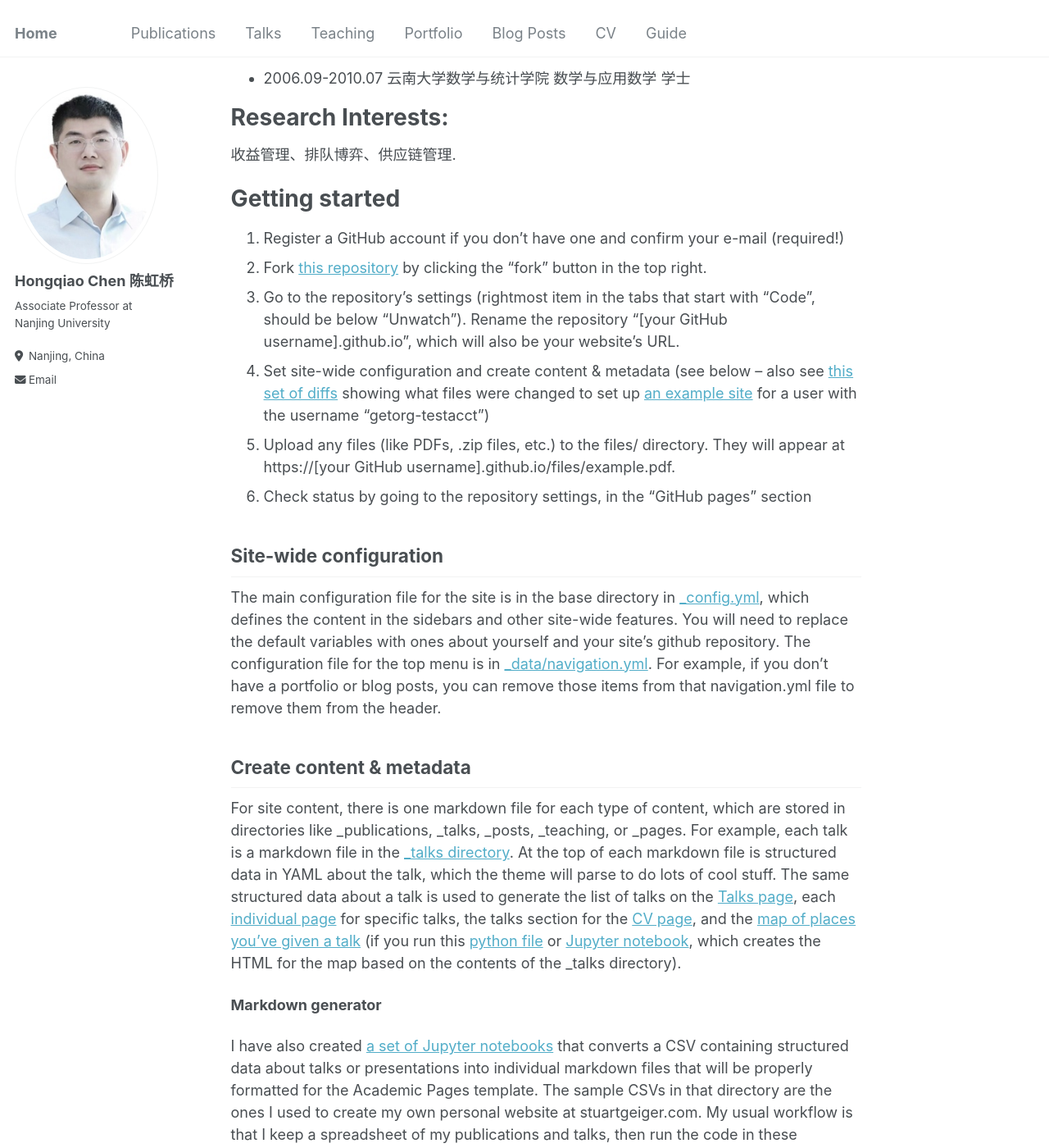
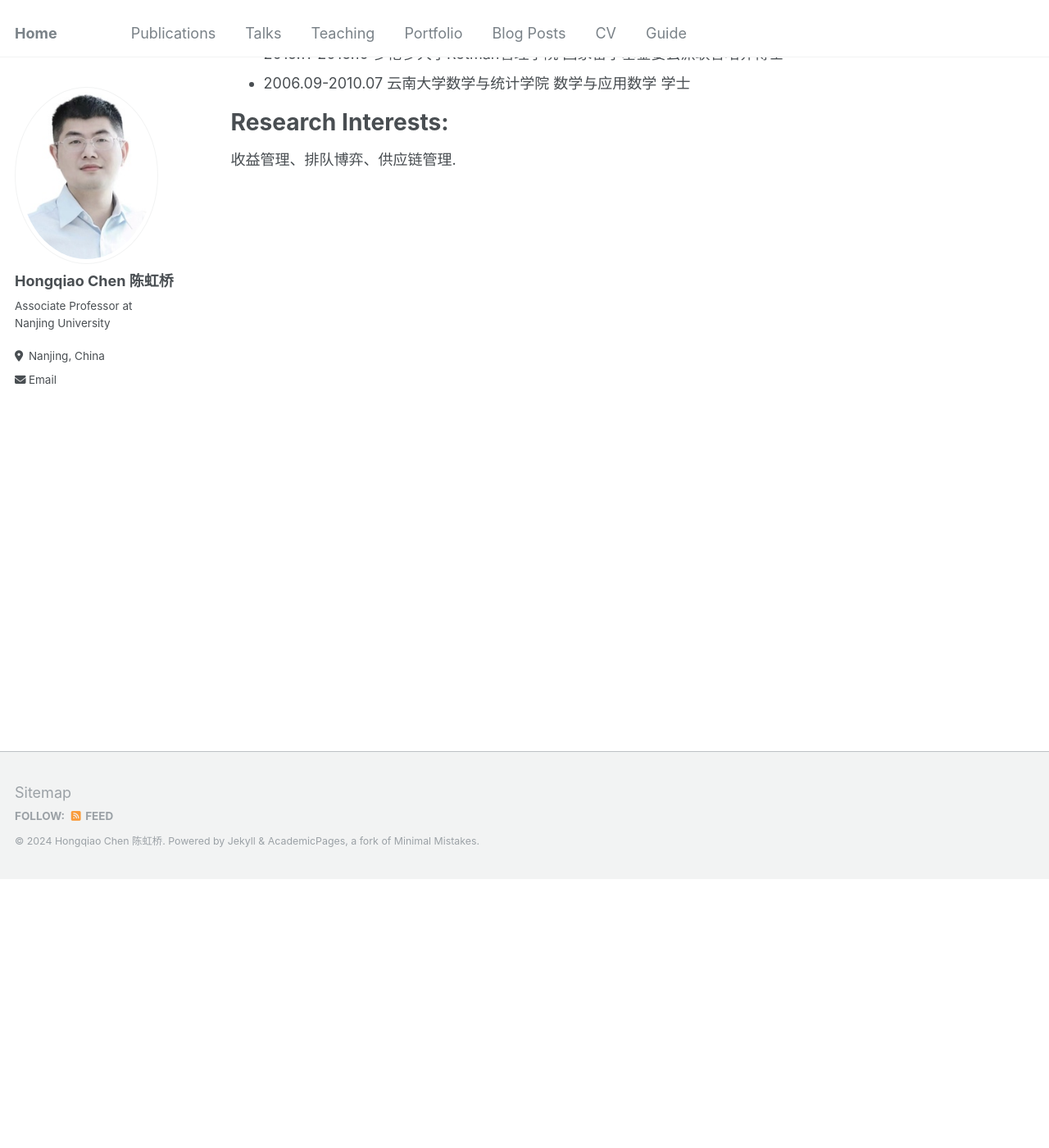
Before and after one commit to chq2024/chq2024.github.io, a Jekyll site: the page built from _pages/about.md, in a window 1280 px wide and 1400 px high, scrolled down 328 px. Shown: the whole window at 82% size. Built offline with Jekyll 4.4.1, drawn with Linux system fonts in a browser that asks for light colours; our own code applies the rules of GitHub Pages for plain Markdown files; some of the changed text lies outside the part shown.

Commit message:
Update about.md

```diff
--- a/_pages/about.md
+++ b/_pages/about.md
@@ -1,11 +1,13 @@
 ---
 permalink: /
-title: "Academic Pages is a ready-to-fork GitHub Pages template for academic personal websites"
 author_profile: true
 redirect_from:
   - /about/
   - /about.html
 ---
+
+Academic Experience:
+======
 
 - 2024.05- 南京大学工程管理学院 准聘副教授
 - 2018.08-2024.04 南京大学工程管理学院 助理研究员
@@ -19,36 +21,3 @@ Research Interests:
 ======
 
 收益管理、排队博弈、供应链管理.
-
-Getting started
-======
-1. Register a GitHub account if you don't have one and confirm your e-mail (required!)
-1. Fork [this repository](https://github.com/academicpages/academicpages.github.io) by clicking the "fork" button in the top right.
-1. Go to the repository's settings (rightmost item in the tabs that start with "Code", should be below "Unwatch"). Rename the repository "[your GitHub username].github.io", which will also be your website's URL.
-1. Set site-wide configuration and create content & metadata (see below -- also see [this set of diffs](http://archive.is/3TPas) showing what files were changed to set up [an example site](https://getorg-testacct.github.io) for a user with the username "getorg-testacct")
-1. Upload any files (like PDFs, .zip files, etc.) to the files/ directory. They will appear at https://[your GitHub username].github.io/files/example.pdf.
-1. Check status by going to the repository settings, in the "GitHub pages" section
-
-Site-wide configuration
-------
-The main configuration file for the site is in the base directory in [_config.yml](https://github.com/academicpages/academicpages.github.io/blob/master/_config.yml), which defines the content in the sidebars and other site-wide features. You will need to replace the default variables with ones about yourself and your site's github repository. The configuration file for the top menu is in [_data/navigation.yml](https://github.com/academicpages/academicpages.github.io/blob/master/_data/navigation.yml). For example, if you don't have a portfolio or blog posts, you can remove those items from that navigation.yml file to remove them from the header.
-
-Create content & metadata
-------
-For site content, there is one markdown file for each type of content, which are stored in directories like _publications, _talks, _posts, _teaching, or _pages. For example, each talk is a markdown file in the [_talks directory](https://github.com/academicpages/academicpages.github.io/tree/master/_talks). At the top of each markdown file is structured data in YAML about the talk, which the theme will parse to do lots of cool stuff. The same structured data about a talk is used to generate the list of talks on the [Talks page](https://academicpages.github.io/talks), each [individual page](https://academicpages.github.io/talks/2012-03-01-talk-1) for specific talks, the talks section for the [CV page](https://academicpages.github.io/cv), and the [map of places you've given a talk](https://academicpages.github.io/talkmap.html) (if you run this [python file](https://github.com/academicpages/academicpages.github.io/blob/master/talkmap.py) or [Jupyter notebook](https://github.com/academicpages/academicpages.github.io/blob/master/talkmap.ipynb), which creates the HTML for the map based on the contents of the _talks directory).
-
-**Markdown generator**
-
-I have also created [a set of Jupyter notebooks](https://github.com/academicpages/academicpages.github.io/tree/master/markdown_generator
-) that converts a CSV containing structured data about talks or presentations into individual markdown files that will be properly formatted for the Academic Pages template. The sample CSVs in that directory are the ones I used to create my own personal website at stuartgeiger.com. My usual workflow is that I keep a spreadsheet of my publications and talks, then run the code in these notebooks to generate the markdown files, then commit and push them to the GitHub repository.
-
-How to edit your site's GitHub repository
-------
-Many people use a git client to create files on their local computer and then push them to GitHub's servers. If you are not familiar with git, you can directly edit these configuration and markdown files directly in the github.com interface. Navigate to a file (like [this one](https://github.com/academicpages/academicpages.github.io/blob/master/_talks/2012-03-01-talk-1.md) and click the pencil icon in the top right of the content preview (to the right of the "Raw | Blame | History" buttons). You can delete a file by clicking the trashcan icon to the right of the pencil icon. You can also create new files or upload files by navigating to a directory and clicking the "Create new file" or "Upload files" buttons.
-
-Example: editing a markdown file for a talk
-![Editing a markdown file for a talk](/images/editing-talk.png)
-
-For more info
-------
-More info about configuring Academic Pages can be found in [the guide](https://academicpages.github.io/markdown/). The [guides for the Minimal Mistakes theme](https://mmistakes.github.io/minimal-mistakes/docs/configuration/) (which this theme was forked from) might also be helpful.
```
